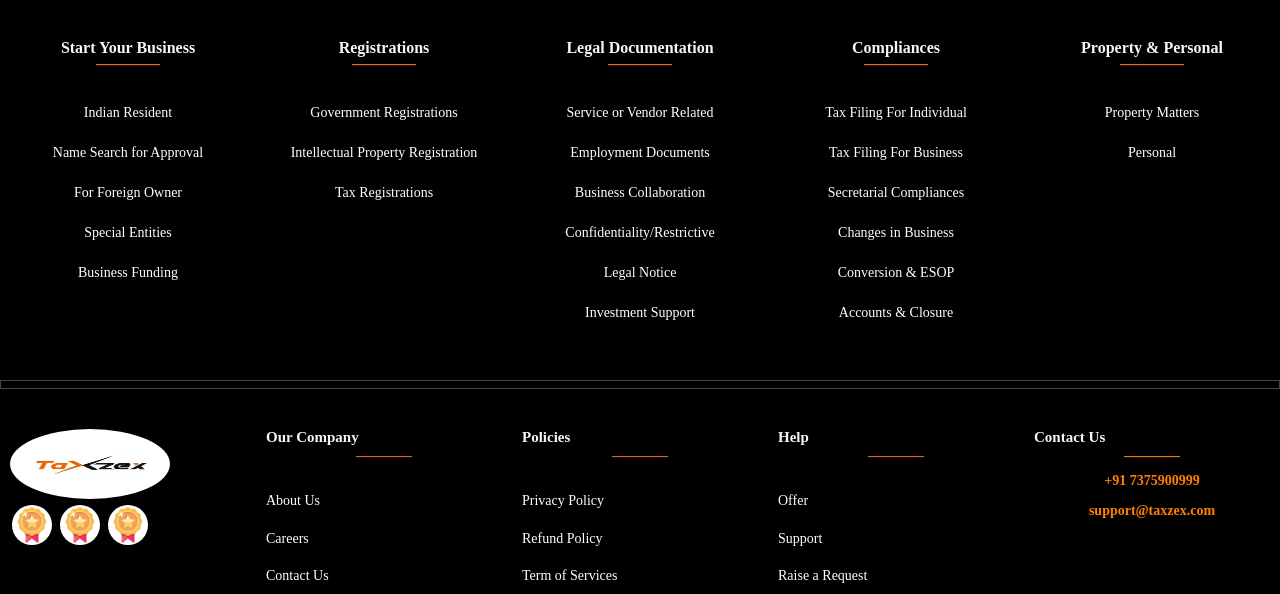
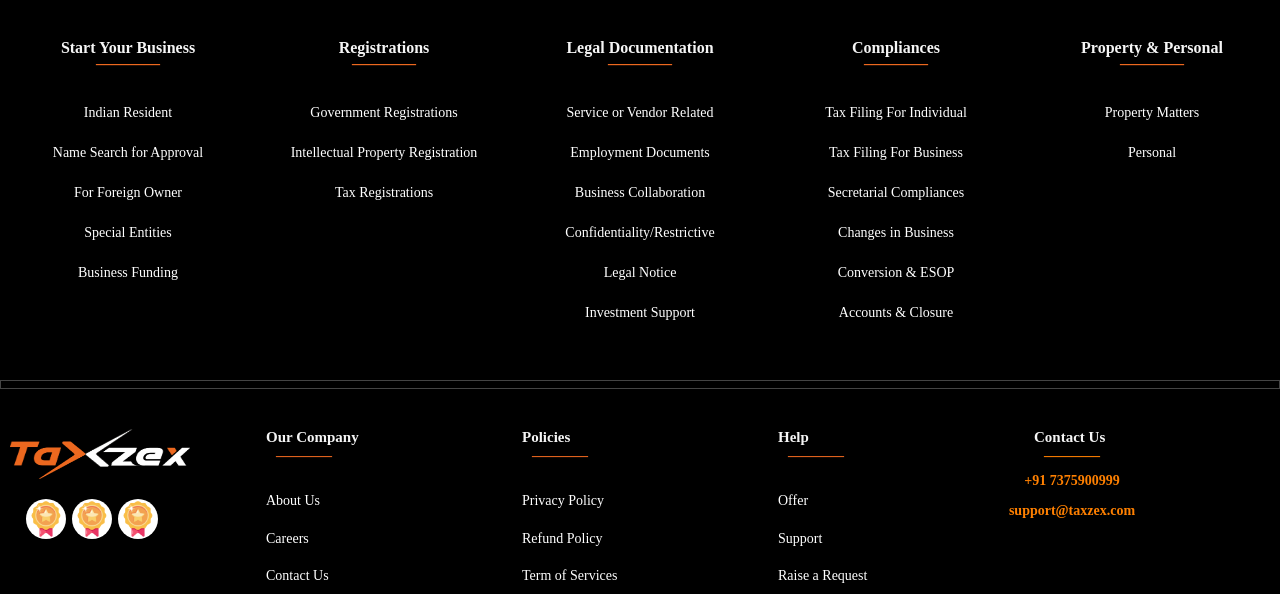
Before and after one commit to Ayush7web/TexZex, a plain HTML site: page page.html in a window 1280 px wide. Shown: the part 2461-3055 px from the top of the page. Drawn offline with Linux system fonts and the light colour scheme.

Commit message:
first commit

```diff
--- a/css/Navbar.css
+++ b/css/Navbar.css
@@ -118,9 +118,9 @@ hr {
 }
 
 .footer-logo img {
-  width: 160px;
-  height: 70px;
-  border-radius: 95%;
+  width: 180px;
+  height: 50px;
+
 }
 
 .rating-icons img {
@@ -128,7 +128,10 @@ hr {
   height: 40px;
   background-color: #ffffff;
   border-radius: 50%;
-  margin: 2px;
+  margin: 6px 1px;
+  position: relative;
+  top: 10px;
+  left: 15px;
 }
 
 .footer-column {
--- a/css/page.css
+++ b/css/page.css
@@ -507,9 +507,9 @@ hr {
 }
 
 .footer-logo img {
-  width: 160px;
-  height: 70px;
-  border-radius: 95%;
+  width: 180px;
+  height: 50px;
+
 }
 
 .rating-icons img {
@@ -517,7 +517,10 @@ hr {
   height: 40px;
   background-color: #ffffff;
   border-radius: 50%;
-  margin: 2px;
+  margin: 6px 1px;
+  position: relative;
+  top: 10px;
+  left: 15px;
 }
 
 .footer-column {
@@ -537,6 +540,8 @@ hr {
   font-weight: 700;
   position: relative;
   bottom: 16px;
+  right: 80px;
+  text-align: center;
 }
 .footer-column ul {
   list-style: none;
--- a/css/pricing.css
+++ b/css/pricing.css
@@ -242,9 +242,9 @@ hr {
 }
 
 .footer-logo img {
-  width: 160px;
-  height: 70px;
-  border-radius: 95%;
+  width: 180px;
+  height: 50px;
+
 }
 
 .rating-icons img {
@@ -252,7 +252,10 @@ hr {
   height: 40px;
   background-color: #ffffff;
   border-radius: 50%;
-  margin: 2px;
+  margin: 6px 1px;
+  position: relative;
+  top: 10px;
+  left: 15px;
 }
 
 .footer-column {
--- a/css/style.css
+++ b/css/style.css
@@ -416,9 +416,9 @@ hr {
 }
 
 .footer-logo img {
-  width: 160px;
-  height: 70px;
-  border-radius: 95%;
+  width: 180px;
+  height: 50px;
+
 }
 
 .rating-icons img {
@@ -426,7 +426,10 @@ hr {
   height: 40px;
   background-color: #ffffff;
   border-radius: 50%;
-  margin: 2px;
+  margin: 6px 1px;
+  position: relative;
+  top: 10px;
+  left: 15px;
 }
 
 .footer-column {
@@ -458,7 +461,6 @@ hr {
   width: 24px;
   margin-right: 8px;
   margin-top: 60px;
-  background-color: rgba(236, 104, 31, 1);
   border-radius: 50%;
 }
 
--- a/page.html
+++ b/page.html
@@ -324,11 +324,11 @@
 
       <div class="footer-bottom">
         <div class="footer-logo">
-          <img src="../images/tax.avif" alt="" />
+          <img src="images/Tax.png" alt="" />
           <div class="rating-icons">
-            <img src="../images/starmedal.png" alt="Star" />
-            <img src="../images/starmedal.png" alt="Star" />
-            <img src="../images/starmedal.png" alt="Star" />
+            <img src="images/starmedal.png" alt="Star" />
+            <img src="images/starmedal.png" alt="Star" />
+            <img src="images/starmedal.png" alt="Star" />
           </div>
         </div>
         <div class="footer-column">
@@ -370,11 +370,11 @@
           <p>+91 7375900999</p>
           <p>support@taxzex.com</p>
           <div class="social-icons">
-            <img src="../images/insta.png" alt="Facebook" />
-            <img src="../images/face.jpg" alt="Instagram" />
-            <img src="../images/linkdin.jpg" alt="Twitter" />
-            <img src="../images/twi.jpg" alt="YouTube" />
-            <img src="../images/youtube.png" alt="LinkedIn" />
+            <img src="images/insta.png" alt="Facebook" />
+            <img src="images/face.jpg" alt="Instagram" />
+            <img src="images/linkdin.jpg" alt="Twitter" />
+            <img src="images/twi.jpg" alt="YouTube" />
+            <img src="images/youtube.png" alt="LinkedIn" />
           </div>
         </div>
       </div>
```
Also changed, not shown: Navbar.html (+9 -9 lines), index.html (+9 -9 lines), pricing.html (+9 -9 lines), images/Tax.png (added), images/face copy.jpg (added).
